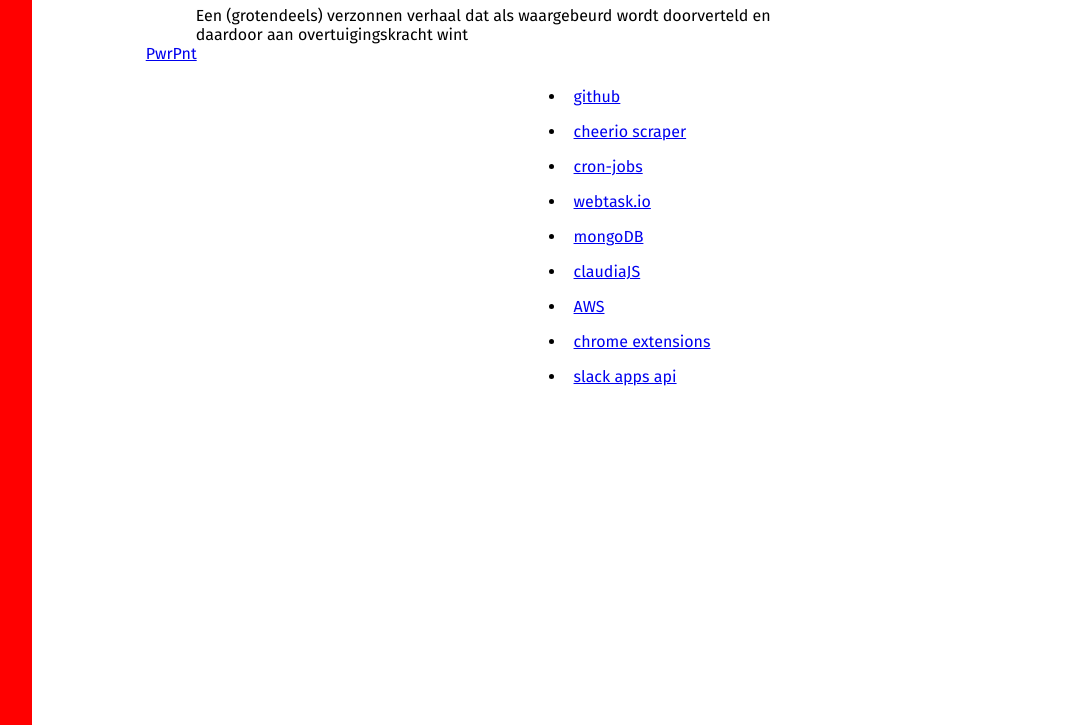
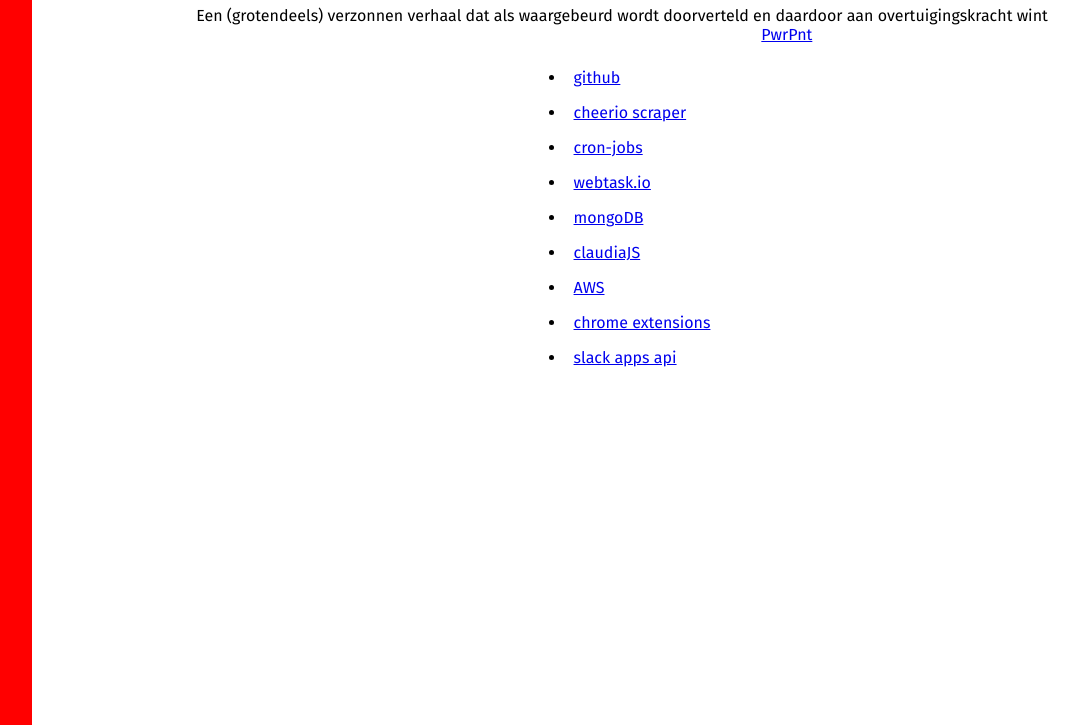
Before and after one commit to ThomasAndrewMacLean/broodjeApp, a browser extension: page docs/index.html in a window 1280 px wide. Shown: the part 75-800 px from the top of the page, without its empty margins (18-1096 px from the left). Drawn offline with Linux system fonts and the light colour scheme.

Commit message:
Update style.css

```diff
--- a/docs/style.css
+++ b/docs/style.css
@@ -27,7 +27,7 @@
     padding: 0.5rem;
 }
 
-div > p {
+div > a {
     float: right;
     margin-right: 30%;
 }
```
